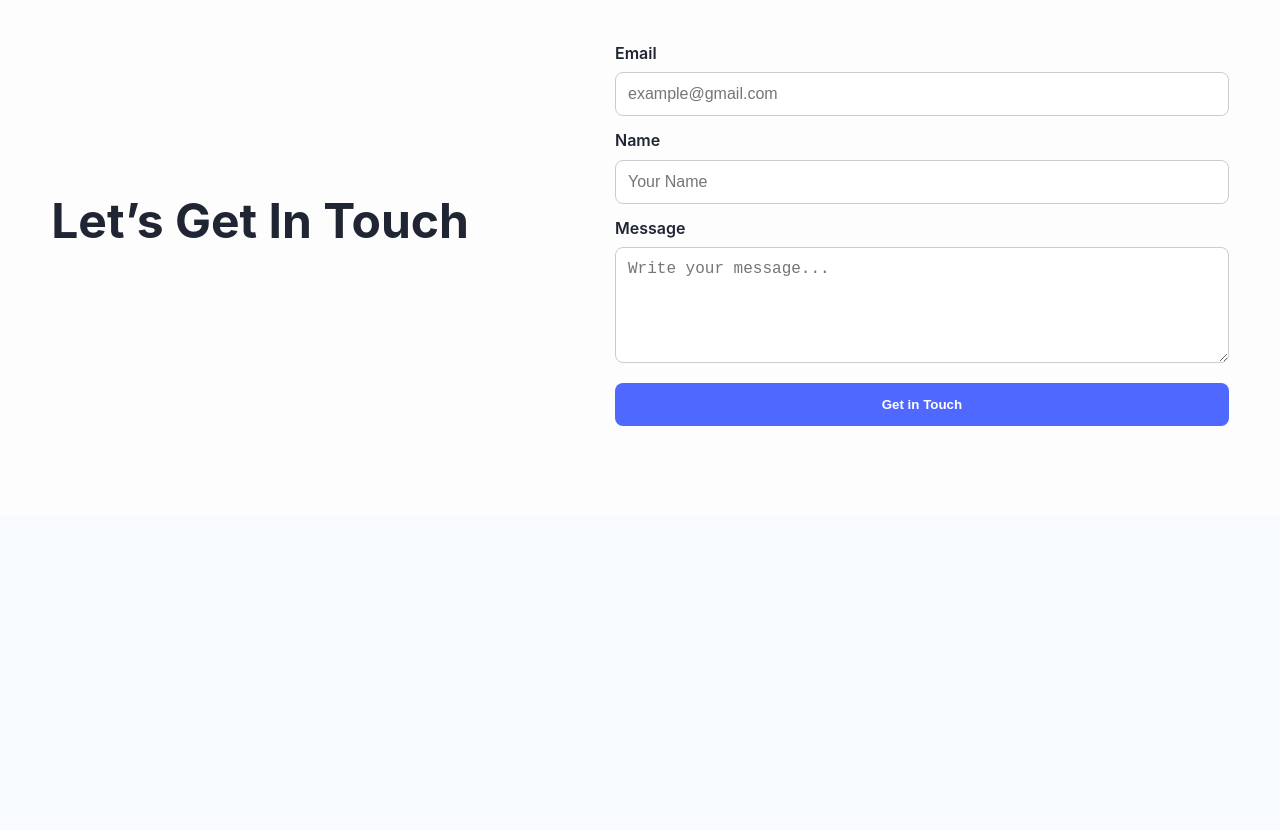
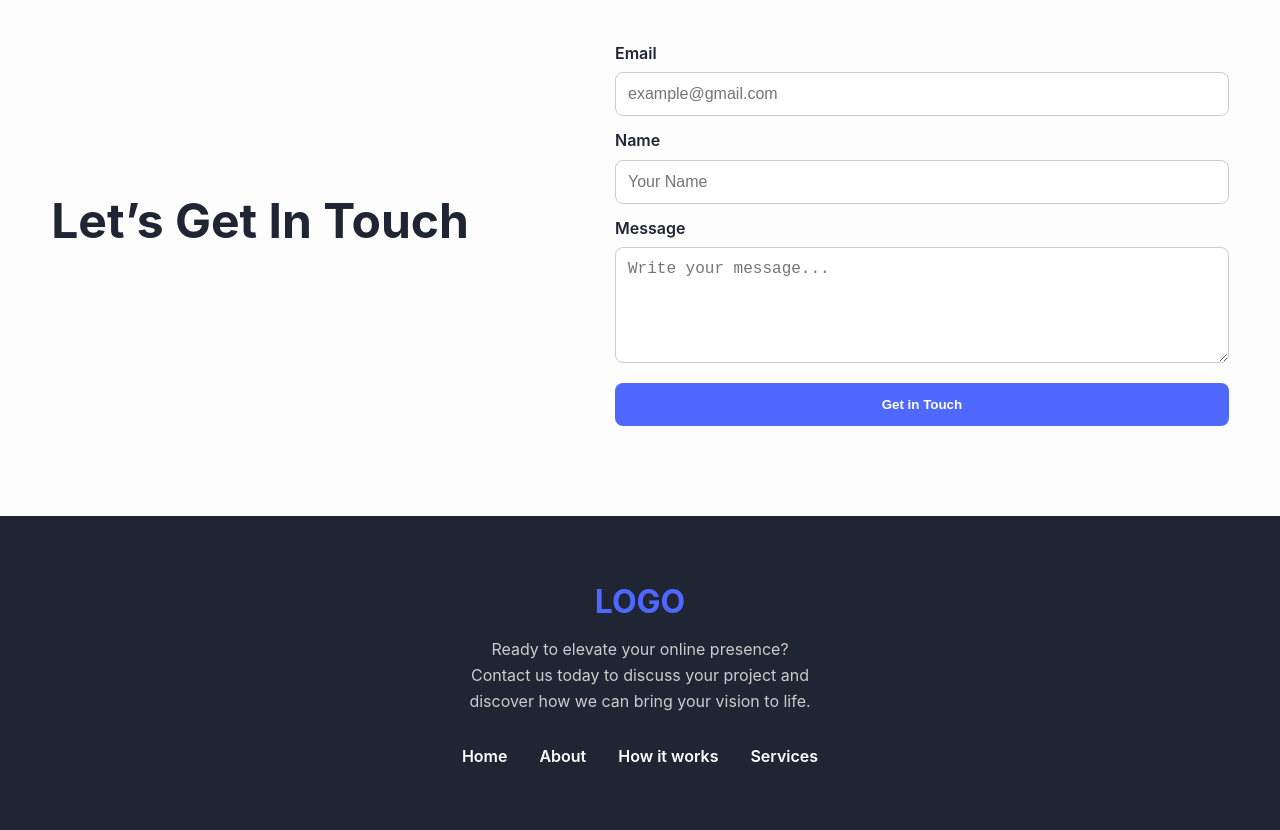
Before and after one commit to talhajunaid1/Assignment, a plain HTML site: page index.html in a window 1280 px wide. Shown: the part 3061-3891 px from the top of the page. Before the commit the page ends 3577 px from the top, so only its background shows below. Drawn offline with Linux system fonts and the light colour scheme.

Commit message:
Footer Section

```diff
--- a/index.html
+++ b/index.html
@@ -161,6 +161,20 @@
     </div>
   </section>
 
+  <footer class="footer">
+    <div class="footer-inner">
+      <h2 class="footer-logo">LOGO</h2>
+      <p class="footer-tagline">Ready to elevate your online presence? Contact us today to discuss your project and
+        discover how we can bring your vision to life.</p>
+      <ul class="footer-links">
+        <li><a href="#">Home</a></li>
+        <li><a href="#">About</a></li>
+        <li><a href="#">How it works</a></li>
+        <li><a href="#">Services</a></li>
+      </ul>
+    </div>
+  </footer>
+
 </body>
 
 </html>
--- a/styles.css
+++ b/styles.css
@@ -409,3 +409,44 @@ form textarea:focus {
 .btn-contact:hover {
   background: var(--primary-hover);
 }
+
+.footer {
+  background: var(--text-dark);
+  color: #fff;
+  text-align: center;
+  padding: 60px 4%;
+}
+
+.footer-logo {
+  font-size: 2rem;
+  font-weight: var(--fw-bold);
+  margin-bottom: 10px;
+  color: var(--primary);
+}
+
+.footer-tagline {
+  font-size: 1rem;
+  width: 30%;
+  color: #ccc;
+  margin: 0 auto 30px auto;
+}
+
+.footer-links {
+  list-style: none;
+  display: flex;
+  justify-content: center;
+  gap: 32px;
+  flex-wrap: wrap;
+  padding: 0;
+}
+
+.footer-links li a {
+  color: #fff;
+  font-weight: var(--fw-semi);
+  text-decoration: none;
+  transition: color 0.3s;
+}
+
+.footer-links li a:hover {
+  color: #ffc107;
+}
```
